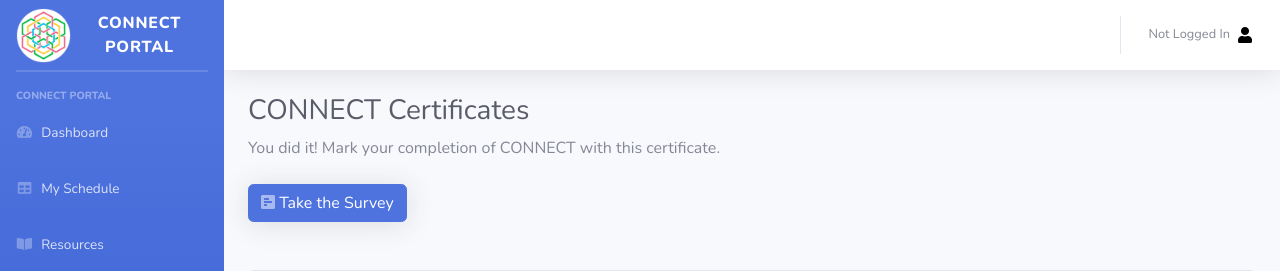
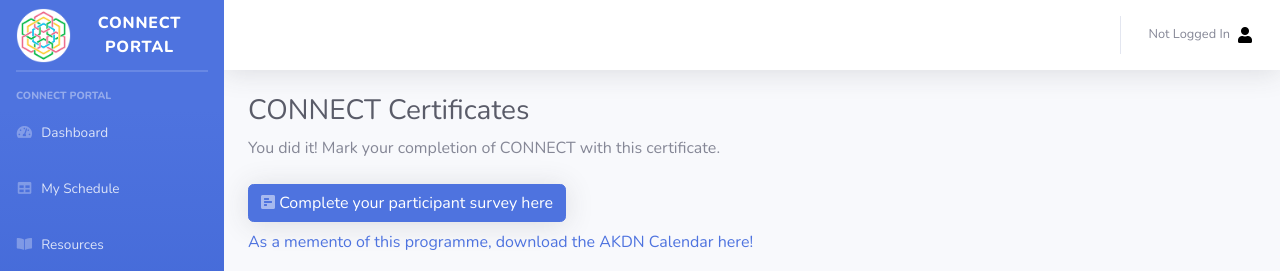
Before and after one commit to shaniljasani/CONNECTPortal, a Flask app: template templates/certificate.html in a window 1280 px wide. Shown: the top 271 px of the page. Run offline with Flask 2, Linux system fonts and the light colour scheme; the template is opened without the code that fills it, so the values that code supplies are empty; some libraries are stand-ins or nearby versions.

Commit message:
Minor UI changes

```diff
--- a/templates/certificate.html
+++ b/templates/certificate.html
@@ -11,10 +11,11 @@
     <h1 class="h3 mb-2 text-gray-800">CONNECT Certificates</h1>
     <p class="mb-4">You did it! Mark your completion of CONNECT with this certificate.</p>
 
-    <a href="https://9reyiyy58ve.typeform.com/to/f7y5681U" class="btn text-white btn-primary shadow mb-5"><i
-        class="fas fa-poll-h text-white-50"></i> Take the Survey</a>
+    <a href="https://9reyiyy58ve.typeform.com/to/f7y5681U" class="btn text-white btn-primary shadow mb-2"><i
+        class="fas fa-poll-h text-white-50"></i> Complete your participant survey here</a>
     <br/>
 
+    <p class="mb-5"><a href="https://www.akdn.org/akdn-calendar-2021/">As a memento of this programme, download the AKDN Calendar here!</a></p>
     <!-- announcement box -->
     <!-- <div class="row">
         <div class="col-lg-8 mb-4">
@@ -43,7 +44,6 @@
             <a href="https://campconnect.co/certificates/pdf-data/dec2020/certificate-{{ session.get('user') }}.pdf" class="btn text-white btn-primary shadow"><i
                 class="fas fa-download text-white-50"></i> Download Certificate as a PDF</a>
             <br/>
-		    <p><a href="https://www.akdn.org/akdn-calendar-2021/">As a memento of this programme, download the AKDN Calendar here!</a></p>
 			<a href="https://campconnect.co/certificates/pdf-data/certificate-{{ session.get('user') }}.pdf"> Click here to download your certificate. </a>
 		    <iframe src="https://docs.google.com/gview?url=https://campconnect.co/certificates/pdf-data/dec2020/certificate-{{ session.get('user') }}.pdf&embedded=true" style="width:100%; height:500px;" frameborder="0"></iframe>
         </div>
```
